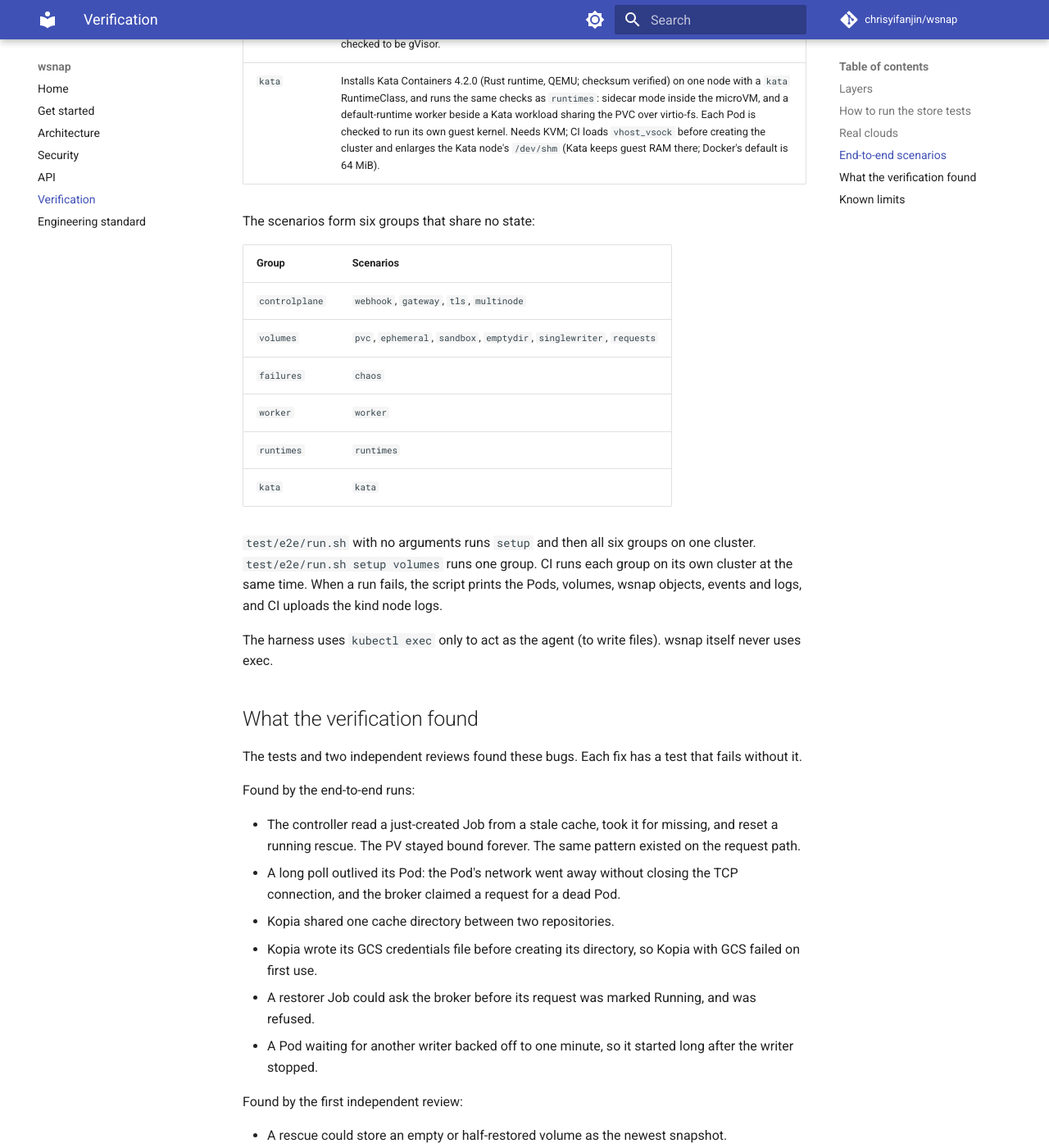
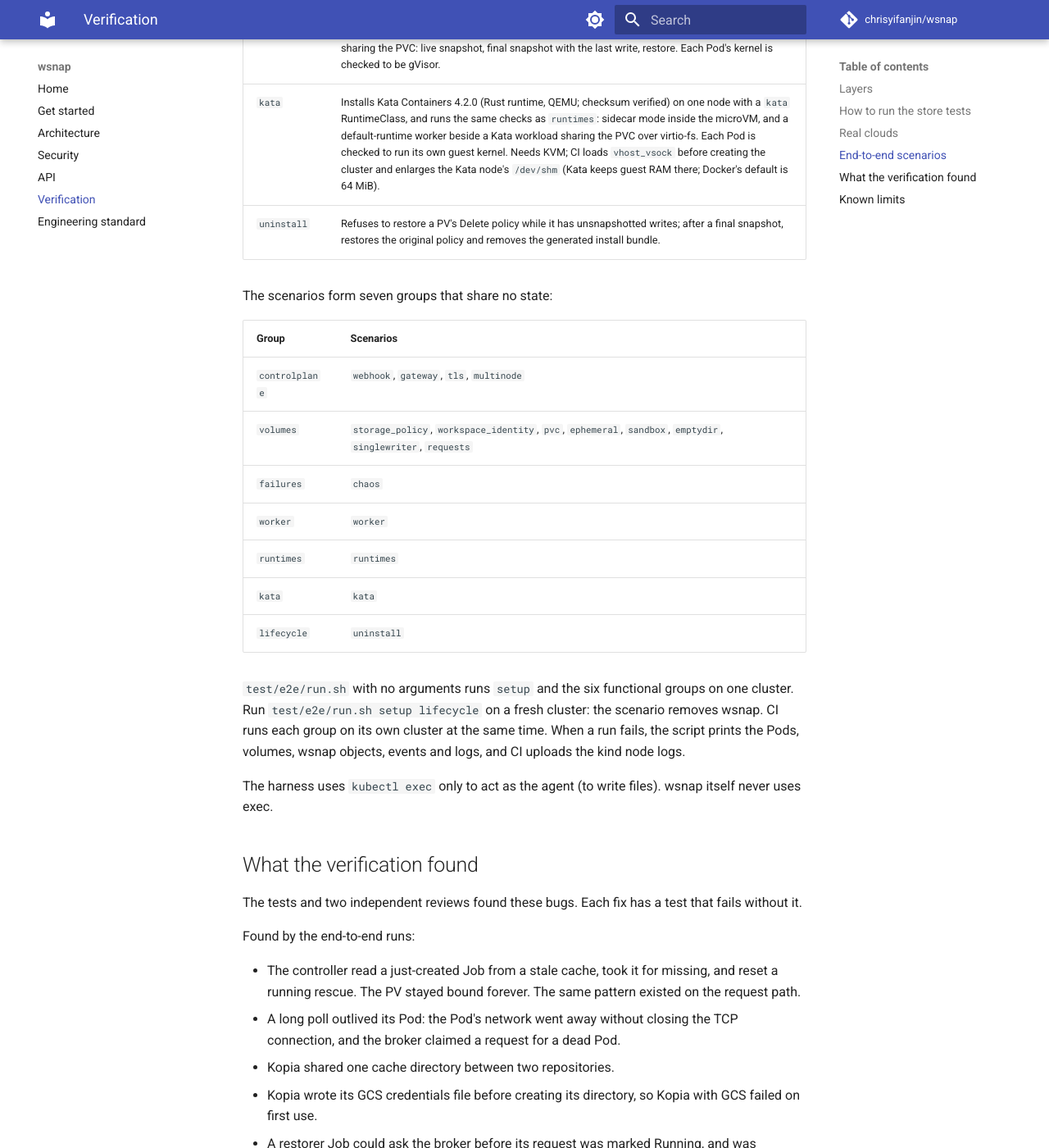
Before and after one commit to chrisyifanjin/wsnap, an MkDocs documentation site: the page built from docs/verification.md, in a window 1280 px wide and 1400 px high, scrolled down 4575 px. Shown: the whole window at 82% size. Built offline with MkDocs 1.6.1 and Material for MkDocs 9.7.7, drawn with Linux system fonts in a browser that asks for light colours; comment, search, counter and statistics services are not loaded; some of the changed text lies outside the part shown.

Commit message:
Verify safe PV release and bundle uninstall in Kubernetes

```diff
--- a/docs/verification.md
+++ b/docs/verification.md
@@ -18,9 +18,10 @@ tests found.
 | Mutation checks | a script that removes one guard at a time | Each test fails when the guard it covers is removed. |
 | End to end | `test/e2e/run.sh` | The whole system on kind, with agent-sandbox, MinIO, and failures injected. |
 
-The Kubernetes 1.37 `controlplane` CI group installs the generated
-`install.yaml` with locally built image tags. It tests the same resource bundle
-attached to a release, including controller startup and webhook injection.
+The Kubernetes 1.37 `controlplane` and `lifecycle` CI groups install the
+generated `install.yaml` with locally built image tags. They test the same
+resource bundle attached to a release, including controller startup, webhook
+injection, and uninstall.
 Other groups install `config/default` directly.
 
 The release workflow checks that a tag points to a commit on `main` with a
@@ -137,21 +138,24 @@ multi-node scenario: `kind create cluster --name wsnap --config test/e2e/kind-mu
 | `worker` | Worker mode: the workload Pod gets only a gate; a worker on its node serves a live request, takes the final snapshot with the last write after the workload stops, and restores a new workload on a new PVC. A `ReadWriteOncePod` claim is refused. |
 | `runtimes` | Installs a pinned, checksum-verified gVisor release on every node and a `gvisor` RuntimeClass. Sidecar mode with the workload and the sidecar inside one gVisor sandbox: request snapshot, final snapshot, cold restore. Worker mode with a gVisor workload and a default-runtime worker sharing the PVC: live snapshot, final snapshot with the last write, restore. Each Pod's kernel is checked to be gVisor. |
 | `kata` | Installs Kata Containers 4.2.0 (Rust runtime, QEMU; checksum verified) on one node with a `kata` RuntimeClass, and runs the same checks as `runtimes`: sidecar mode inside the microVM, and a default-runtime worker beside a Kata workload sharing the PVC over virtio-fs. Each Pod is checked to run its own guest kernel. Needs KVM; CI loads `vhost_vsock` before creating the cluster and enlarges the Kata node's `/dev/shm` (Kata keeps guest RAM there; Docker's default is 64 MiB). |
+| `uninstall` | Refuses to restore a PV's Delete policy while it has unsnapshotted writes; after a final snapshot, restores the original policy and removes the generated install bundle. |
 
-The scenarios form six groups that share no state:
+The scenarios form seven groups that share no state:
 
 | Group | Scenarios |
 |---|---|
 | `controlplane` | `webhook`, `gateway`, `tls`, `multinode` |
-| `volumes` | `pvc`, `ephemeral`, `sandbox`, `emptydir`, `singlewriter`, `requests` |
+| `volumes` | `storage_policy`, `workspace_identity`, `pvc`, `ephemeral`, `sandbox`, `emptydir`, `singlewriter`, `requests` |
 | `failures` | `chaos` |
 | `worker` | `worker` |
 | `runtimes` | `runtimes` |
 | `kata` | `kata` |
+| `lifecycle` | `uninstall` |
 
-`test/e2e/run.sh` with no arguments runs `setup` and then all six groups
-on one cluster. `test/e2e/run.sh setup volumes` runs one group. CI runs
-each group on its own cluster at the same time. When a run fails, the
+`test/e2e/run.sh` with no arguments runs `setup` and the six functional groups
+on one cluster. Run `test/e2e/run.sh setup lifecycle` on a fresh cluster: the
+scenario removes wsnap. CI runs each group on its own cluster at the same
+time. When a run fails, the
 script prints the Pods, volumes, wsnap objects, events and logs, and CI
 uploads the kind node logs.
 
```
Also changed, not shown: docs/operations.md (+2 -1 lines), 2 other files.
